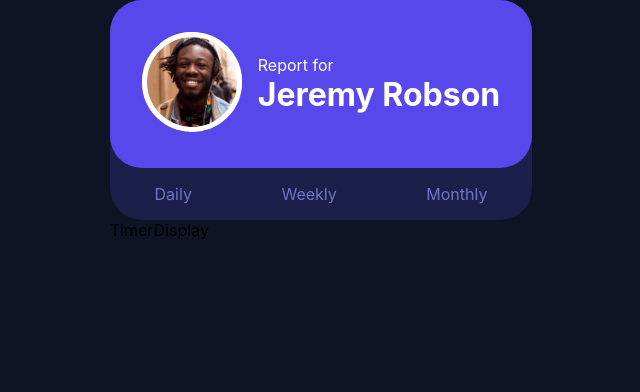
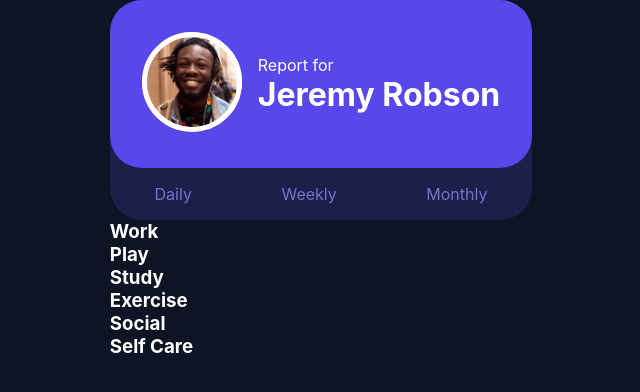
Before and after one commit to KatSchultz/frontend-mentor, a React (Create React App) app in the folder time-tracking-dashboard/: page / in a window 1280 px wide. Shown: the top 392 px of the page, without its empty margins (319-959 px from the left). Built offline with nearby package versions, Linux system fonts and the light colour scheme.

Commit message:
fixed data call

```diff
--- a/time-tracking-dashboard/package.json
+++ b/time-tracking-dashboard/package.json
@@ -6,6 +6,7 @@
     "@testing-library/jest-dom": "^5.16.5",
     "@testing-library/react": "^13.4.0",
     "@testing-library/user-event": "^13.5.0",
+    "axios": "^1.1.3",
     "react": "^18.2.0",
     "react-dom": "^18.2.0",
     "react-scripts": "5.0.1",
--- a/time-tracking-dashboard/src/components/TimeTracker.jsx
+++ b/time-tracking-dashboard/src/components/TimeTracker.jsx
@@ -1,18 +1,27 @@
-import React, { useEffect } from "react";
-import { getData } from "../services/api.service";
+import React, { useEffect, useState } from "react";
+import { getDataAxios } from "../services/api.service";
 import Profile from "./Profile/Profile";
-
-import TimerDisplay from "./TimerDisplay";
+import TimerDisplay from "./TimerDisplay/TimerDisplay";
 
 export default function TimeTracker() {
+  const [timerData, setTimerData] = useState([]);
+
   useEffect(() => {
-    getData();
+    getDataAxios().then((res) => {
+      setTimerData(res.data);
+      return res;
+    });
   }, []);
+
+  console.log("timerData in TimeTracker: ", timerData);
 
   return (
     <div>
       <Profile />
-      <TimerDisplay />
+      {timerData &&
+        timerData.map((timer) => (
+          <TimerDisplay timer={timer} key={timer.title} />
+        ))}
     </div>
   );
 }
--- a/time-tracking-dashboard/src/components/TimerDisplay.jsx
+++ /dev/null
@@ -1,5 +0,0 @@
-import React from "react";
-
-export default function TimerDisplay() {
-  return <div>TimerDisplay</div>;
-}
--- /dev/null
+++ b/time-tracking-dashboard/src/components/TimerDisplay/TimerDisplay.css
@@ -0,0 +1,4 @@
+h3,
+h2 {
+  color: white;
+}
--- /dev/null
+++ b/time-tracking-dashboard/src/components/TimerDisplay/TimerDisplay.jsx
@@ -0,0 +1,12 @@
+import React from "react";
+import "./TimerDisplay.css";
+
+export default function TimerDisplay(props) {
+  return (
+    <div className="timer-container">
+      <div className="timer-info">
+        <h3>{props.timer.title}</h3>
+      </div>
+    </div>
+  );
+}
--- a/time-tracking-dashboard/src/services/api.service.js
+++ b/time-tracking-dashboard/src/services/api.service.js
@@ -1,10 +1,5 @@
-export const getData = () => {
-  fetch("data.json")
-    .then((response) => {
-      console.log(response);
-      return response.json();
-    })
-    .then((myJson) => {
-      console.log(myJson);
-    });
-};
+import axios from "axios";
+
+export function getDataAxios() {
+  return axios.get("data.json").then((response) => response);
+}
```
Also changed, not shown: 1 other file (tests, documents, lock files or other folders).
